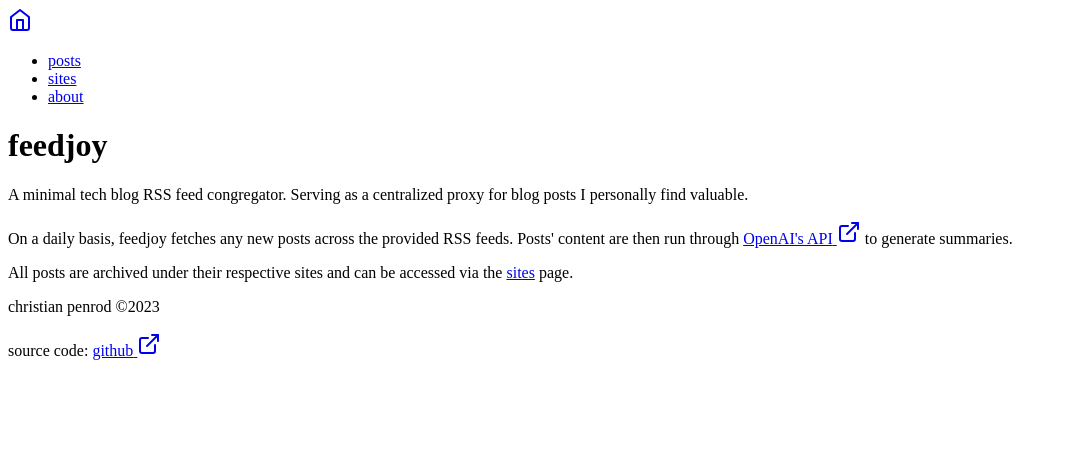
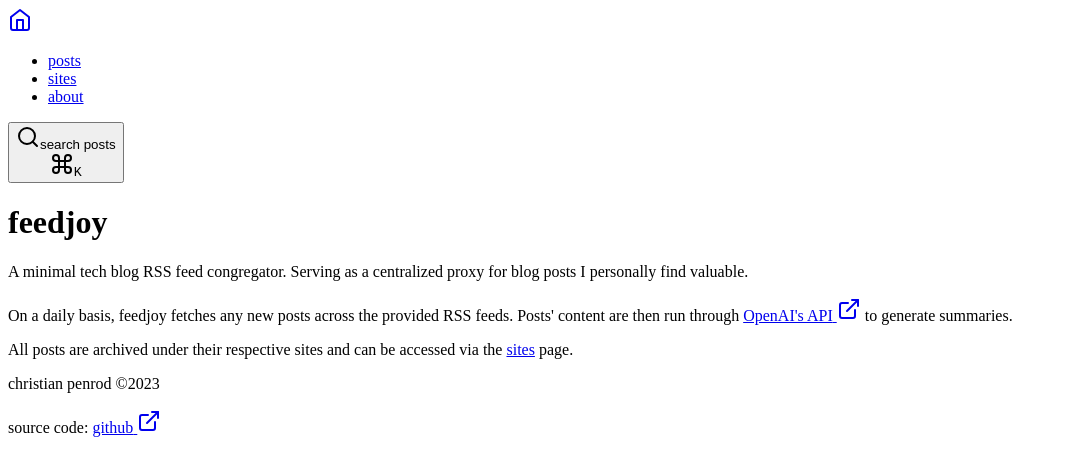
Before and after one commit to penrodlol/feedjoy, a Next.js app: page /about in a window 1280 px wide. Shown: the top 476 px of the page, without its empty margins (0-1067 px from the left). Built offline with nearby package versions, Linux system fonts and the light colour scheme; a web font is replaced by a local one.

Commit message:
✨ begin search impl

```diff
--- a/package.json
+++ b/package.json
@@ -11,6 +11,7 @@
     "lint": "next lint"
   },
   "dependencies": {
+    "@radix-ui/react-dialog": "^1.0.3",
     "@supabase/supabase-js": "^2.20.0",
     "encoding": "^0.1.13",
     "lucide-react": "^0.144.0",
--- a/src/app/layout.tsx
+++ b/src/app/layout.tsx
@@ -4,6 +4,7 @@ import type { Metadata } from 'next';
 import { Kaisei_Tokumin, Taviraj } from 'next/font/google';
 import type { ReactNode } from 'react';
 import 'tailwindcss/tailwind.css';
+import Search from './search';
 
 const taviraj = Taviraj({
   weight: ['400', '700'],
@@ -52,14 +53,11 @@ export default function RootLayout({ children }: { children: ReactNode }) {
   return (
     <html lang="en" className={`${taviraj.variable} ${kaisei.variable}`}>
       <body
-        className={`mx-auto flex min-h-screen max-w-screen-lg flex-col bg-1 px-fluid-4
+        className={`!mx-auto flex min-h-screen max-w-screen-lg flex-col bg-1 px-fluid-4
                   text-1 text-base selection:bg-brand selection:text-black`}
       >
-        <header
-          className={`m-4 mx-auto flex w-full max-w-screen-sm items-center justify-between
-                      rounded bg-2 px-4 py-2 shadow`}
-        >
-          <NextAnchor href="/" aria-label="Home">
+        <header className="mx-auto my-4 flex w-full items-center gap-4 rounded bg-2 px-4 py-2 shadow">
+          <NextAnchor href="/" className="mr-auto" aria-label="Home">
             <Home className="h-5 w-5" aria-hidden />
           </NextAnchor>
           <nav>
@@ -75,6 +73,8 @@ export default function RootLayout({ children }: { children: ReactNode }) {
               </li>
             </ul>
           </nav>
+          <div className="w-0.5 self-stretch rounded bg-3" />
+          <Search />
         </header>
         <main className="flex-1 pb-fluid-4 motion-safe:animate-fade-in">
           {children}
--- /dev/null
+++ b/src/app/search.tsx
@@ -0,0 +1,37 @@
+'use client';
+
+import * as Radix from '@radix-ui/react-dialog';
+import { Command, SearchIcon, X } from 'lucide-react';
+
+export default function Search() {
+  return (
+    <Radix.Root>
+      <Radix.Trigger asChild>
+        <button className="group flex items-center gap-2 rounded bg-3 px-2 py-0.5 shadow text-xs">
+          <SearchIcon className="w-3 group-hover:stroke-brand" aria-hidden />
+          <span className="group-hover:text-brand">search posts</span>
+          <div className="ml-2 flex items-center gap-1 rounded bg-1 px-2">
+            <Command className="h-3 w-3" aria-hidden />
+            <kbd className="translate-y-[1px]">K</kbd>
+          </div>
+        </button>
+      </Radix.Trigger>
+      <Radix.Portal>
+        <Radix.Overlay className="fixed inset-0 bg-3 bg-opacity-75" />
+        <Radix.Content
+          className="fixed left-1/2 top-1/2 max-h-[70vh] w-[90vw] max-w-screen-sm -translate-x-1/2
+                     -translate-y-1/2 rounded bg-1 p-4 shadow motion-safe:animate-fade-in"
+        >
+          <Radix.Title>search posts</Radix.Title>
+          <div></div>
+          <Radix.Close asChild>
+            <button className="group absolute right-3 top-3" aria-label="close">
+              <X className="h-5 w-5 group-hover:opacity-75" aria-hidden />
+            </button>
+          </Radix.Close>
+          <form></form>
+        </Radix.Content>
+      </Radix.Portal>
+    </Radix.Root>
+  );
+}
--- a/tailwind.config.cjs
+++ b/tailwind.config.cjs
@@ -12,7 +12,6 @@ module.exports = {
       textColor: { 1: '#d0d0d0', 2: '#7b7b7b' },
       backgroundColor: { 1: '#0e0f11', 2: '#151515', 3: '#242424' },
       colors: { brand: '#fff' },
-      fontWeight: { 1: 300, 2: 400, 3: 500 },
       spacing: {
         'fluid-1': 'clamp(0.25rem, calc(-0.09rem + 1.71vw), 1.13rem)',
         'fluid-2': 'clamp(0.5rem, calc(0.11rem + 1.95vw), 1.5rem)',
```
Also changed, not shown: 1 other file (tests, documents, lock files or other folders).
